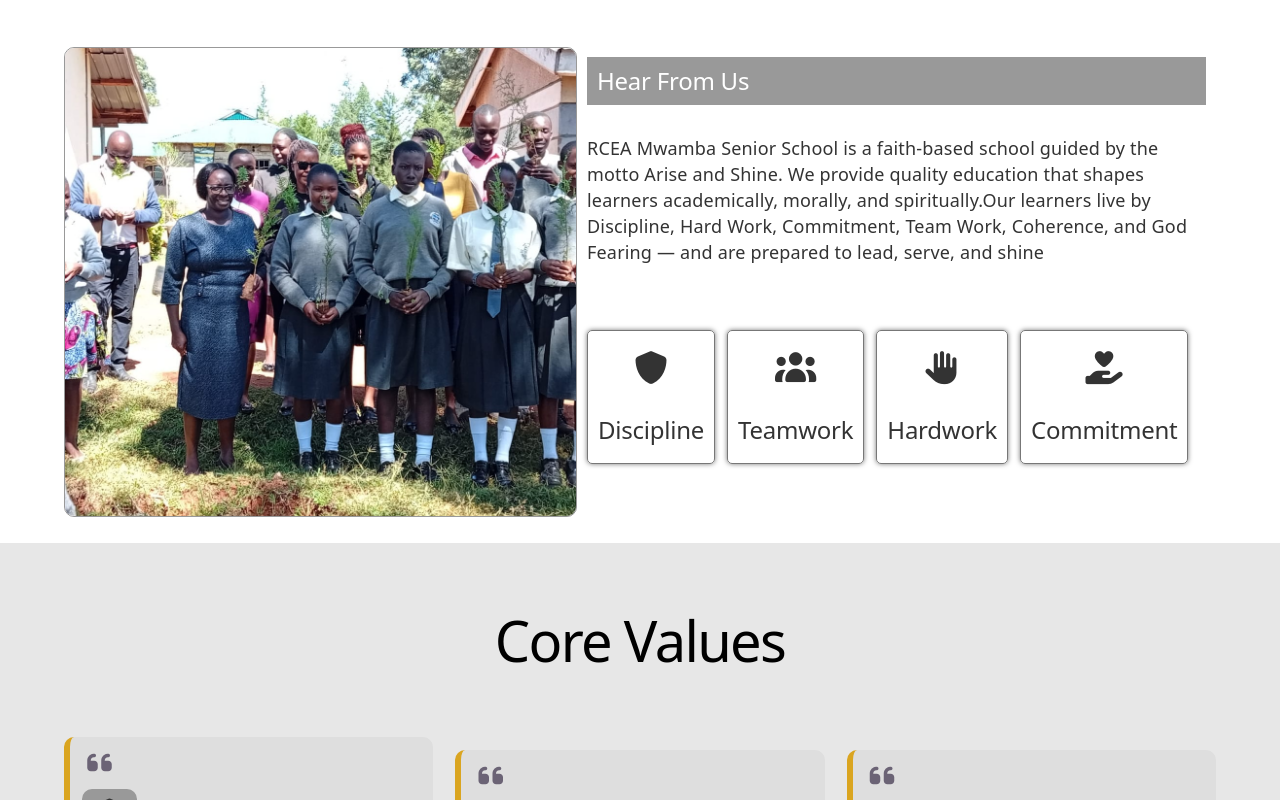
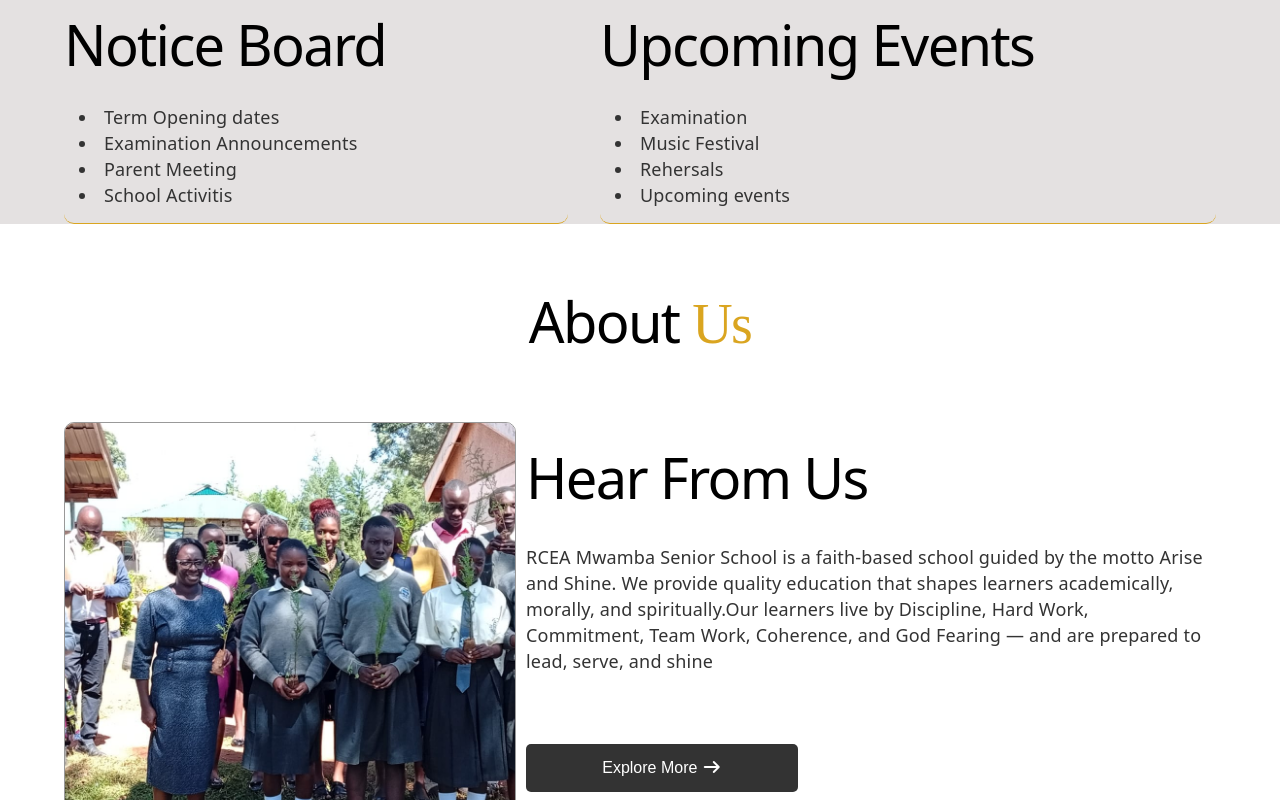
Before and after one commit to denisondeyo7-svg/MwambaSchool, a React (Vite) app in the folder Mwamba/: page / in a window 1280 px wide. Shown: the part 920-1720 px from the top of the page. Built offline with nearby package versions, Linux system fonts and the light colour scheme.

Commit message:
save changes

```diff
--- a/Mwamba/src/App.css
+++ b/Mwamba/src/App.css
@@ -75,7 +75,7 @@ header{
 .heroes-img{
   position: relative;
   width: 100%;
-  height: 90vh;
+  height: 95vh;
   overflow: hidden;
 }
 
@@ -119,15 +119,18 @@ header{
 
 #contact_btn
 {
+  color: #fff;
   border-radius: 10px;
   min-width: 10rem;
   padding: 18px;
   transition: .3s ease;
-  background: #000000bd;
+  background: goldenrod;
   font-size: 16px;
+  border: 1px solid goldenrod;
 
 }
 #about_btn{
+  color: #fff;
   font-size: 16px;
   background: #77777767;
   border-radius: 10px;
@@ -138,7 +141,18 @@ header{
 
 #about_btn:hover{
 
-  background: #000000bd;
+  background: goldenrod;
+  border: 1px solid goldenrod;
+}
+
+#Explore{
+  padding: 15px;
+  border: none;
+  font-size: 16px;
+  background: #333;
+  color: #fff;
+  border-radius: 5px;
+  width: 40%;
 }
 
 #contact_btn:hover{
@@ -146,7 +160,48 @@ header{
   transform: translateY(-4px);
 }
 
+.dams{
+  color: goldenrod;
+  font-family: serif;
+}
 
+.announcements{
+  display: flex;
+  flex-direction: column;
+  gap: 22px;
+  background: #e4e1e1;
+  width: 100%;
+}
+
+.announcements h2,
+.announcements h1{
+  color: #000;
+}
+
+.events{
+  display: flex;
+  flex-wrap: wrap;
+  gap: 32px;
+  align-items: center;
+  align-self: center;
+  justify-content: space-between;
+  width: 90%;
+}
+
+.board{
+  flex-grow: 1;
+  position: relative;
+
+
+}
+li{
+  color: #333;
+}
+.board-card{
+  padding: 15px;
+  border-radius: 10px;
+  border-bottom: 1px solid goldenrod;
+}
 .about{
   height: auto;
   width: 100%;
@@ -180,16 +235,11 @@ header{
 .about-card p{
   color: #333;
 }
-.about-headline{
-  padding: 10px;
-  color: #000;
-  background: #999;
-  color: #fff;
-}
+
 
 .image{
-  flex-grow: 1;
-  width: 20rem;
+
+  width: 25rem;
   height: 26rem;
   border-radius: 10px;
   overflow: hidden;
@@ -201,27 +251,6 @@ header{
   height: 100%;
   object-fit: cover;
 }
-
-.cards{
-  width: 100%;
-  display: flex;
-  align-items: center;
-  gap: 12px;
-  flex-grow: 1;
-  flex-wrap: wrap;
-}
-
-.the-card{
-  display: flex;
-  flex-direction: column;
-  align-items: center;
-  gap: 22px;
-  padding: 10px;
-  box-shadow: 0 0 5px #777;
-  border:1px solid #777;
-  border-radius: 5px;
-}
-
 .icon{
   display: flex;
   align-items: center;
@@ -264,7 +293,8 @@ header{
   gap: 12px;
   padding: 12px;
   width: 18rem;
-  background: #dedede;
+  box-shadow:  0 0 5px #999;
+  background: #fff;
   border-left: 6px solid goldenrod;
   border-radius: 10px;
   transition: .3s ease;
@@ -299,13 +329,20 @@ header{
   align-items: center;
   justify-content: center;
   width: 90%;
-  background: #000;
   flex-direction: column !important;
  }
 
  #contact_btn,
  #about_btn{
   flex-grow: 1;
-  min-width: 14rem;
+  min-width: 15rem;
  }
 }
+
+
+@media screen and (max-width:900px){
+  .image{
+    flex-grow: 1;
+
+  }
+}
--- a/Mwamba/src/App.jsx
+++ b/Mwamba/src/App.jsx
@@ -1,6 +1,7 @@
 import Indexpage from './frontend/Indexpage'
 import About from './frontend/About'
 import Values from './components/Values'
+
 import './App.css'
 
 function App() {
--- a/Mwamba/src/components/AboutComponent.jsx
+++ b/Mwamba/src/components/AboutComponent.jsx
@@ -4,47 +4,18 @@ function AboutComponent() {
     return (
         <div className="about" id='About'>
             <br /> <br />
-            <h1>About Us</h1>
+            <h1>About <span className='dams'>Us</span></h1>
  <br /> <br />
             <div className="about-wrapper">
                     <div className="image">
                         <img src={aboutimg} alt="About image" />
                     </div>
                 <div className="about-card">
-                    <h2 className='about-headline'>Hear From Us</h2>
+                    <h1 className='about-headline'>Hear From Us</h1>
                    <p>RCEA Mwamba Senior School is a faith-based school guided by the motto Arise and Shine. We provide quality education that shapes learners academically, morally, and spiritually.Our learners live by Discipline, Hard Work, Commitment, Team Work, Coherence, and God Fearing — and are prepared to lead, serve, and shine</p>
+<br />
 
-                   <div className="cards">
-                    <div className="the-card">
-                        <div className="icon">
-                            <i className='fas fa-shield'></i>
-                        </div>
-                        <h2>Discipline</h2>
-                    </div>
-
-                    <div className="the-card">
-                        <div className="icon">
-                            <i className='fas fa-users'></i>
-                        </div>
-                        <h2>Teamwork</h2>
-                    </div>
-
-                    <div className="the-card">
-                        <div className="icon">
-                            <i className='fas fa-hand'></i>
-                        </div>
-                        <h2>Hardwork</h2>
-                    </div>
-
-                    <div className="the-card">
-                        <div className="icon">
-                            <i className='fas fa-hand-holding-heart'></i>
-                        </div>
-                        <h2>Commitment</h2>
-                    </div>
-
-
-                   </div>
+                <button id='Explore'>Explore More <i className='fas fa-arrow-right'></i></button>
                 </div>
             </div>
         </div>
--- /dev/null
+++ b/Mwamba/src/components/Announcements.jsx
@@ -0,0 +1,37 @@
+
+function Announcements() {
+    return (
+        <div className="announcements">
+            <br />
+            <h2>Announcements <i className="fas fa-bell"></i></h2>
+
+            <div className="events">
+                <div className="board">
+                    <h1>Notice Board</h1>
+
+                    <div className="board-card">
+                        <li>Term Opening dates</li>
+
+                        <li>Examination Announcements</li>
+
+                        <li>Parent Meeting</li>
+
+                        <li>School Activitis</li>
+                    </div>
+                </div>
+
+                <div className="board">
+                    <h1>Upcoming Events</h1>
+                    <div className="board-card">
+                        <li>Examination</li>
+                        <li>Music Festival</li>
+                        <li>Rehersals</li>
+                        <li>Upcoming events</li>
+                    </div>
+                </div>
+            </div>
+        </div>
+    );
+}
+
+export default Announcements;
--- a/Mwamba/src/components/Corevalues.jsx
+++ b/Mwamba/src/components/Corevalues.jsx
@@ -13,7 +13,7 @@ function Corevalues() {
         return (
         <div className="values">
             <br /><br />
-            <h1>Core Values</h1>
+            <h1>Core <span className="dams">Values</span></h1>
 <br /><br />
             <div className="values-wrapper">
                 {values.map((value)=>(
--- a/Mwamba/src/components/Navbar.jsx
+++ b/Mwamba/src/components/Navbar.jsx
@@ -1,4 +1,4 @@
-import logo from '../assets/logo.png'
+import logo from '../assets/logonobg.png'
 function navbar() {
     return (
         <header>
--- a/Mwamba/src/frontend/Indexpage.jsx
+++ b/Mwamba/src/frontend/Indexpage.jsx
@@ -1,5 +1,6 @@
 import Navbar from '../components/Navbar';
 import heros2 from '../assets/image_32b92c39.jpg'
+import Announcements from '../components/Announcements';
 import AboutComponent from '../components/AboutComponent';
 function Indexpage() {
     return (
@@ -28,6 +29,7 @@ function Indexpage() {
                         </div>
                     </div>
                 </div>
+                <Announcements/>
 
                 <AboutComponent/><br />
             </div>
```
Also changed, not shown: Mwamba/src/components/Footer.jsx (added, +24 -0 lines).
